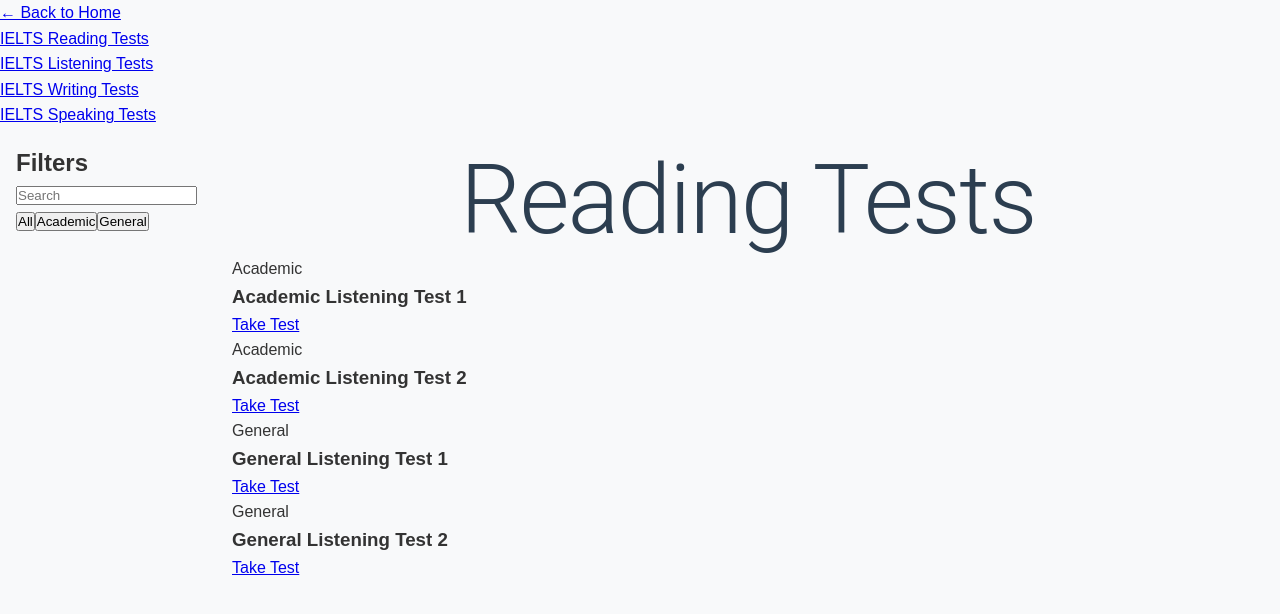
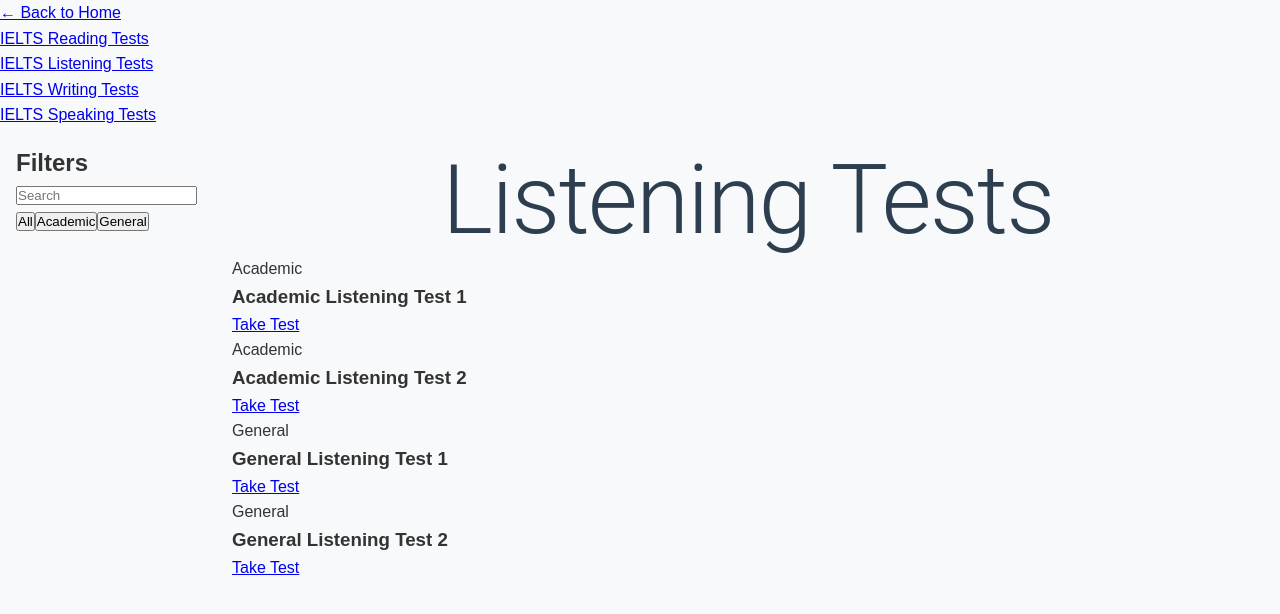
Before and after one commit to master-english-australia/master_english_ielts, a Next.js app: page /ielts-tests/listening in a window 1280 px wide. Shown: the top 614 px of the page. Built offline with nearby package versions, Linux system fonts and the light colour scheme.

Commit message:
fix: title of the test list page

```diff
--- a/src/app/components/TestListPage.tsx
+++ b/src/app/components/TestListPage.tsx
@@ -8,9 +8,10 @@
 
 interface TestListPageProps {
   tests: IeltsTest[];
+  title: string;
 }
 
-export default function TestListPage({ tests }: TestListPageProps) {
+export default function TestListPage({ tests, title }: TestListPageProps) {
   const [filters, setFilters] = useState({
     search: "",
     testType: "All",
@@ -48,11 +49,7 @@
           <TestFilters onFilterChange={handleFilterChange} />
         </Box>
         <Box flex={1}>
-          <TestList
-            tests={filteredTestList}
-            title="Reading Tests"
-            description=""
-          />
+          <TestList tests={filteredTestList} title={title} description="" />
         </Box>
       </Box>
     </Box>
--- a/src/app/ielts-tests/listening/page.tsx
+++ b/src/app/ielts-tests/listening/page.tsx
@@ -40,5 +40,5 @@
     },
   ]);
 
-  return <TestListPage tests={tests} />;
+  return <TestListPage tests={tests} title="Listening Tests" />;
 }
--- a/src/app/ielts-tests/reading/page.tsx
+++ b/src/app/ielts-tests/reading/page.tsx
@@ -40,5 +40,5 @@
     },
   ]);
 
-  return <TestListPage tests={tests} />;
+  return <TestListPage tests={tests} title="Reading Tests" />;
 }
--- a/src/app/ielts-tests/speaking/page.tsx
+++ b/src/app/ielts-tests/speaking/page.tsx
@@ -40,5 +40,5 @@
     },
   ]);
 
-  return <TestListPage tests={tests} />;
+  return <TestListPage tests={tests} title="Speaking Tests" />;
 }
--- a/src/app/ielts-tests/writing/page.tsx
+++ b/src/app/ielts-tests/writing/page.tsx
@@ -16,5 +16,5 @@
     },
   ]);
 
-  return <TestListPage tests={tests} />;
+  return <TestListPage tests={tests} title="Writing Tests" />;
 }
```
